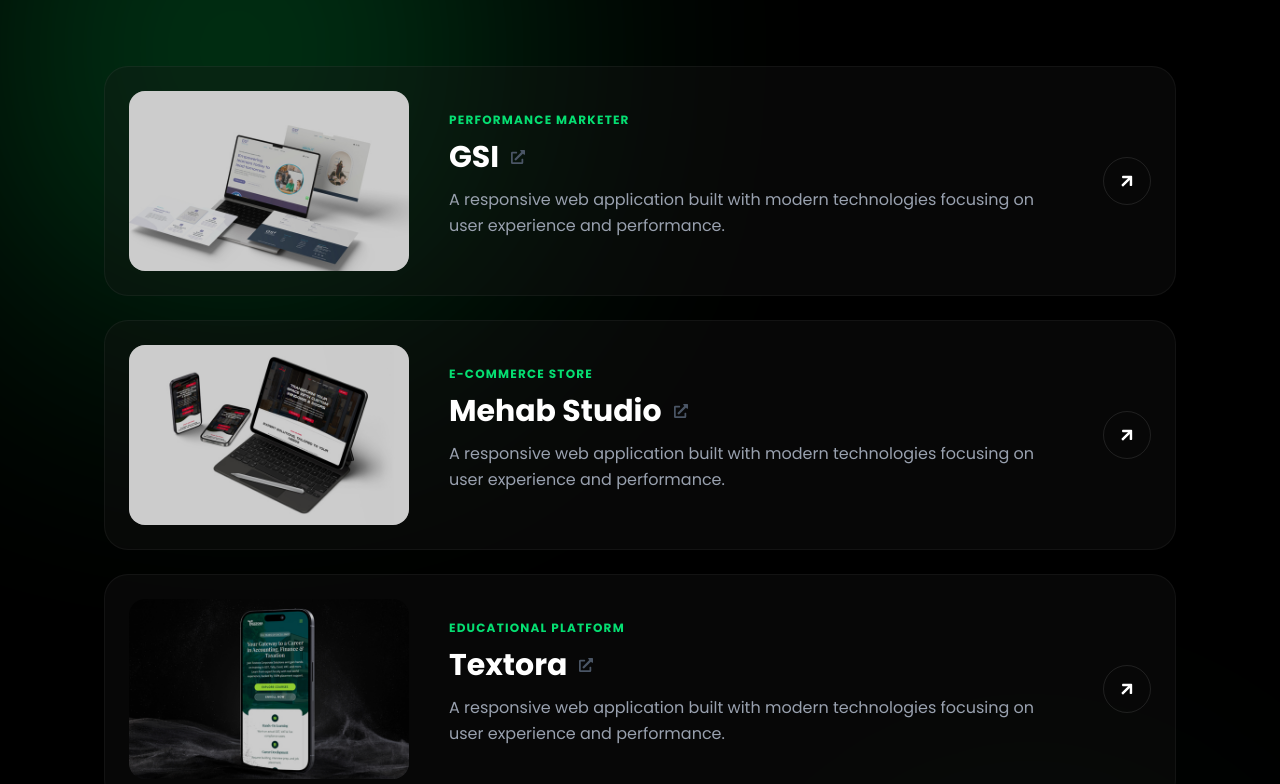
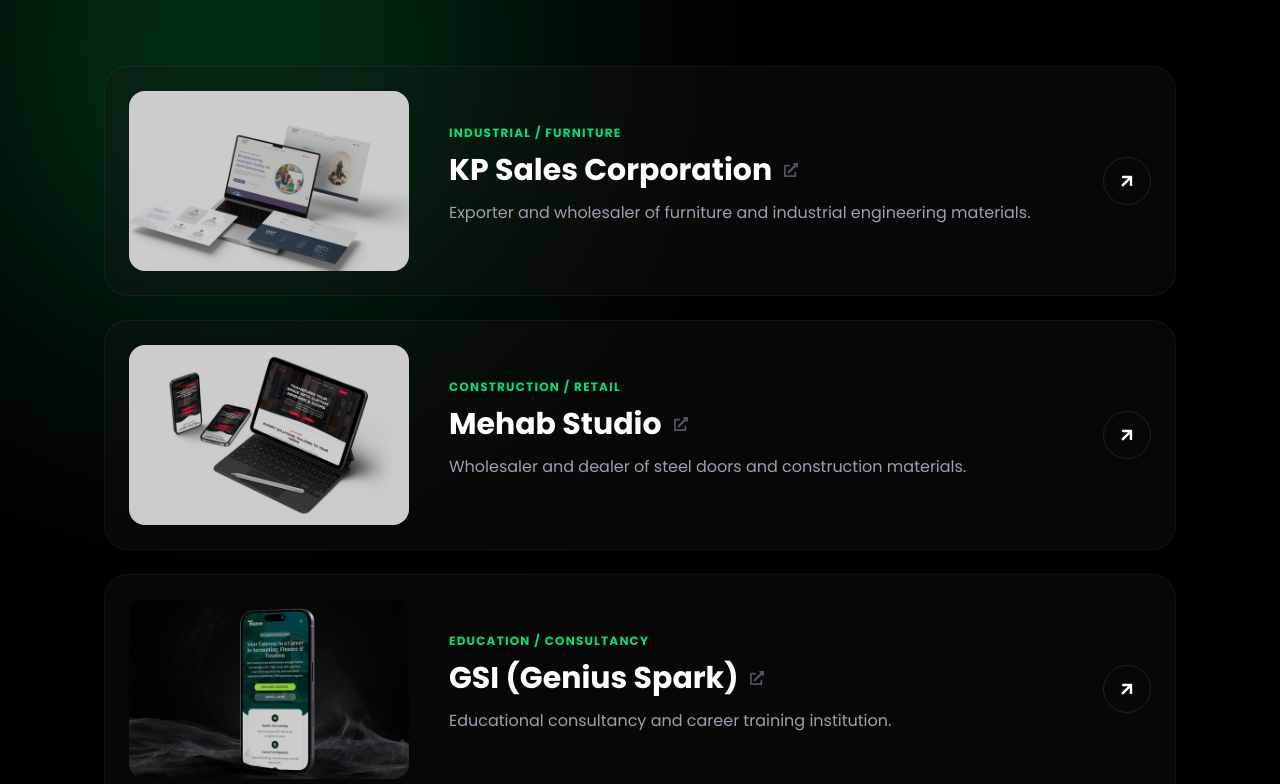
Before and after one commit to MuhammedShafiPLY/my-portfolio, a React (Vite) app: page / in a window 1280 px wide. Shown: the part 3969-4753 px from the top of the page. Built offline with nearby package versions, Linux system fonts and the light colour scheme.

Commit message:
Updated my project

```diff
--- a/src/Components/ProjectsListItem.jsx
+++ b/src/Components/ProjectsListItem.jsx
@@ -5,18 +5,16 @@
 const ProjectListItem = ({ project, index }) => {
   return (
     <motion.a
-      href={project.link}       // <--- 1. Uses the external link from your data
-      target="_blank"           // <--- 2. Opens in a new tab
+      href={project.link} // <--- 1. Uses the external link from your data
+      target="_blank" // <--- 2. Opens in a new tab
       rel="noopener noreferrer" // <--- 3. Security for external links
       className="block w-full group"
-
       initial={{ opacity: 0, y: 20 }}
       whileInView={{ opacity: 1, y: 0 }}
       transition={{ duration: 0.5, delay: index * 0.1 }}
       viewport={{ once: true }}
     >
       <div className="flex flex-col md:flex-row items-center gap-6 md:gap-10 p-6 rounded-3xl bg-neutral-900/30 border border-white/5 hover:bg-neutral-900/60 hover:border-green-500/30 transition-all duration-500">
-
         {/* Project Thumbnail */}
         <div className="w-full md:w-[280px] h-[200px] md:h-[180px] shrink-0 overflow-hidden rounded-2xl relative">
           <div className="absolute inset-0 bg-black/20 group-hover:bg-transparent transition-colors duration-500 z-10" />
@@ -43,13 +41,18 @@
           </div>
 
           <p className="text-gray-400 text-sm md:text-base leading-relaxed line-clamp-2 md:line-clamp-none">
-               {project.desc || "A responsive web application built with modern technologies focusing on user experience and performance."}
+            {project.description ||
+              "A responsive web application built with modern technologies focusing on user experience and performance."}
           </p>
 
           {/* Tech Stack Pills */}
           <div className="flex flex-wrap gap-2 mt-4 justify-center md:justify-start">
-                 {project.tags && project.tags.map((tag, i) => (
-                    <span key={i} className="px-3 py-1 text-[10px] uppercase font-bold text-gray-500 bg-white/5 rounded-full border border-white/5">
+            {project.tags &&
+              project.tags.map((tag, i) => (
+                <span
+                  key={i}
+                  className="px-3 py-1 text-[10px] uppercase font-bold text-gray-500 bg-white/5 rounded-full border border-white/5"
+                >
                   {tag}
                 </span>
               ))}
@@ -60,7 +63,6 @@
         <div className="hidden md:flex items-center justify-center w-12 h-12 rounded-full border border-white/10 group-hover:bg-green-500 group-hover:border-green-500 transition-all duration-300">
           <FaArrowRight className="text-white -rotate-45 group-hover:-rotate-45 transition-transform duration-300" />
         </div>
-
       </div>
     </motion.a>
   );
--- a/src/constants/projectsData.js
+++ b/src/constants/projectsData.js
@@ -4,44 +4,196 @@
 export const projectsData = [
   {
     id: 1,
-    title: "GSI",
-    category: "Performance Marketer",
-    image: images.project1, // Replace with your actual image variable
-    color: "#006D9E", // Blue
-    link: "https://react-icons.github.io/react-icons/"
+    title: "KP Sales Corporation",
+    description:
+      "Exporter and wholesaler of furniture and industrial engineering materials.",
+    category: "Industrial / Furniture",
+    image: images.project1,
+    link: "https://kpsalescorporation.com/",
   },
+
   {
     id: 2,
     title: "Mehab Studio",
-    category: "E-Commerce Store",
+    description:
+      "Wholesaler and dealer of steel doors and construction materials.",
+    category: "Construction / Retail",
     image: images.project2,
-    color: "#B8862F", // Gold/Mustard
-    link: "/projects/manha"
+    link: "https://mehab.online/",
   },
+
   {
     id: 3,
-    title: "Textora",
-    category: "Educational Platform",
+    title: "GSI (Genius Spark)",
+    description: "Educational consultancy and career training institution.",
+    category: "Education / Consultancy",
     image: images.project3,
-    color: "#E61B23", // Red
-    link: "/projects/speak-eazy"
+    link: "https://geniussparkinternational.com/",
   },
   {
     id: 4,
-    title: "Vidya Portal",
-    category: "LMS System",
+    title: "AF Design",
+    description:
+      "Design institute offering education and training in design fields.",
+    category: "Education / Design",
     image: images.project4,
-    color: "#188d55", // Green
-    link: "/projects/vidya"
+    link: "https://afdesigninstitute.com/",
   },
-  // ... Add 21 more projects here
   {
     id: 5,
-    title: "Auto Tech",
-    category: "Corporate Website",
+    title: "Castle Solutions",
+    description:
+      "Provider of engineering and IT solutions (likely web/media services).",
+    category: "IT Solutions / Engineering",
+    image: images.project5,
+    link: "https://castlesolutions.in/",
+  },
+  {
+    id: 6,
+    title: "FlyBeyond Holidays",
+    description: "Travel agency and tour operator offering holiday packages.",
+    category: "Travel & Tourism",
+    image: images.project6,
+    link: "https://flybeyondholidays.com/",
+  },
+  {
+    id: 7,
+    title: "Ponnus Gold",
+    description:
+      "A Functional E-Commerce Website With Product WhatsApp Integration Retailer dealing in jewelry and metal powders.",
+    category: "E-Commerce Jewelry",
+    image: images.project7,
+    link: "https://ponnusgold.com/",
+  },
+  {
+    Id: 8,
+    title: "Voxar Interior",
+    description:
+      "Manufacturer and provider of interior and exterior furniture solutions.",
+    category: "Interior Design",
+    image: images.project8,
+    link: "https://voxarinterior.com/",
+  },
+  {
+    id: 9,
+    title: "Briphoenix",
+    description:
+      "Professional services company involved in scientific/technical activities.",
+    category: "IT / Consultancy",
+    image: images.project9,
+    link: "https://briphoenix.com/",
+  },
+  {
+    id: 10,
+    title: "Girafics",
+    description:
+      "Creative agency likely specializing in graphics and media services.",
+    category: "Creative / Media",
+    image: images.project10,
+    link: "https://girafics.ae/",
+  },
+
+  {
+    id: 11,
+    title: "Textora",
+    description:
+      "Business website (likely related to textiles or digital content services).",
+    category: "Business / Services",
     image: images.project1,
-    color: "#4B5563", // Grey
-    link: "/projects/autotech"
+    link: "https://textora.in/",
   },
-  // ...
+  {
+    id: 12,
+    title: "Swasthya Ayurvedic",
+    description:
+      "Ayurvedic hospital and clinic offering holistic health treatments.",
+    category: "Healthcare / Ayurveda",
+    image: images.project12,
+    link: "https://swasthyaayurvedic.com/",
+  },
+  {
+    id: 13,
+    title: "Teachers Group",
+    description: "Professional learning community and network for educators.",
+    category: "Education / Community",
+    image: images.project13,
+    link: "https://teachersgroup.in/",
+  },
+  {
+    id: 14,
+    title: "Zarva Fashion",
+    description: "E-commerce store for fashion, jewelry, and accessories.",
+    category: "IT / Digital Marketing",
+    image: images.project14,
+    link: "https://zarva.in/",
+  },
+  {
+    id: 15,
+    title: "Bassys Technologies",
+    description:
+      "IT company providing digital marketing, SEO, and web solutions.",
+    category: "Industrial / Furniture",
+    image: images.project15,
+    link: "https://bassystech.com/",
+  },
+
+  {
+    id: 16,
+    title: "Sijin Koovallor",
+    description: "Personal portfolio website.",
+    category: "Portfolio",
+    image: images.project16,
+    link: "https://webstackers.net/",
+  },
+  {
+    id: 17,
+    title: "WebStackers",
+    description: "Web development and IT services provider.",
+    category: "IT / Web Development",
+    image: images.project17,
+    link: "https://bassystech.com/",
+  },
+  {
+    id: 18,
+    title: "ISTP Digital",
+    description:
+      "Training institute for software testing and digital marketing.",
+    category: "Education / IT Training",
+    image: images.project18,
+    link: "https://istpdigital.com/",
+  },
+  {
+    id: 19,
+    title: "Nuvia Boutique",
+    description: "Fashion boutique or lifestyle business.",
+    category: "Fashion / Retail",
+    image: images.project19,
+    link: "https://nuviaboutiq.com/",
+  },
+  {
+    id: 20,
+    title: "Muhammed Shafi",
+    description: "Personal portfolio of a Full Stack Developer.",
+    category: "Portfolio",
+    image: images.project20,
+    link: "https://muhammedshafik.com",
+  },
+
+  {
+    id: 21,
+    title: "Arafa Schools",
+    description: "Educational institution offering academic schooling.",
+    category: "Education",
+    image: images.project21,
+    link: "https://arafaschools.org/",
+  },
+  {
+    id: 22,
+    title: "Huelux online",
+    description:
+      "Business website (likely related to lighting, design, or retail).",
+    category: "Business / E-commerce",
+    image: images.project22,
+    link: "https://huelux.online",
+  },
 ];
```
Also changed, not shown: src/Sections/Contact.jsx (+65 -29 lines). Lines whose indentation alone changed are shown as unchanged.
